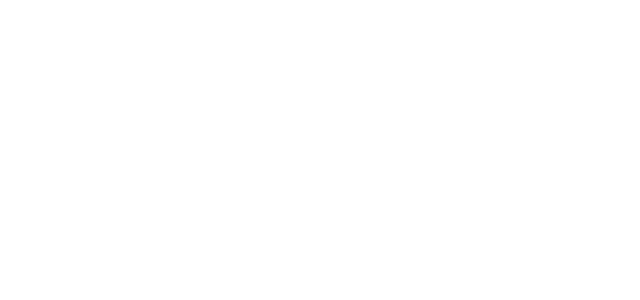
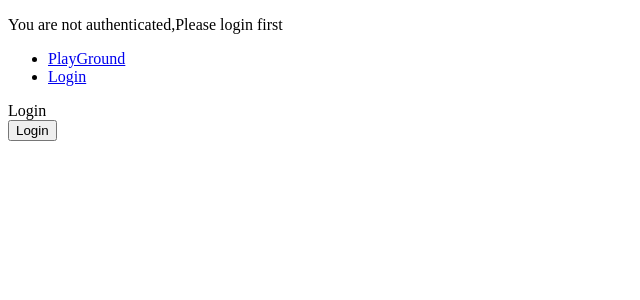
Before and after one commit to acciojob/code-playground-JHA123ABHIlash, a React app: page /login in a window 1280 px wide. Shown: the top 300 px of the page, without its empty margins (0-640 px from the left). Built offline with nearby package versions, Linux system fonts and the light colour scheme.

Commit message:
Completed

```diff
--- a/package.json
+++ b/package.json
@@ -13,12 +13,13 @@
   "license": "ISC",
   "dependencies": {
     "css-loader": "^4.3.0",
+    "cypress": "^9.5.0",
     "jest-junit": "^11.1.0",
     "react": "^16.13.1",
     "react-dom": "^16.13.1",
+    "react-router-dom": "^5.3.4",
     "style-loader": "^1.2.1",
-    "webpack-cli": "^3.3.12",
-    "cypress": "^9.5.0"
+    "webpack-cli": "^3.3.12"
   },
   "jest": {
     "moduleNameMapper": {
--- a/src/components/App.js
+++ b/src/components/App.js
@@ -1,11 +1,65 @@
-
-import React from "react";
+import React, { useState } from 'react'
 import './../styles/App.css';
+import { Switch,Route,Link } from "react-router-dom";
+import PlayGround from "./PlayGround";
+import Login from "./Login";
 
 const App = () => {
+    const [islogged,setIslogged]=useState(false);
+
+    function PrivateRoute({islogged,children}){
+      if(islogged){
+        return children;
+      }else{
+        return <Login setIslogged={setIslogged} islogged={islogged}/>
+      }
+    }
   return (
     <div>
-        {/* Do not remove the main div */}
+
+      <nav>
+             { islogged ? (
+            <div>
+
+                <p>Logged In, Now you can Enter PlayGround</p>
+            </div>
+        ):(
+            <div>
+
+                <p>You are not authenticated,Please login first</p>
+            </div>
+        )}
+        </nav>
+        <div>
+          <Link to="/"/>
+          <ul>
+            <li>
+              <Link to="/playground"> PlayGround</Link>
+            </li>
+            <li><Link to="/login">Login</Link></li>
+          </ul>
+        </div>
+        <Switch>
+
+          <Route exact path="/" render={() => <div>Page not Found</div>}></Route>
+
+          <Route path="/PlayGround" render={()=>(
+
+            <PrivateRoute islogged={islogged}>
+              <PlayGround/>
+            </PrivateRoute>
+
+          )}/>
+
+          <Route path="/login"  render={() => (
+            <Login
+              islogged={islogged}
+              setIslogged={setIslogged}
+            />
+          )}/>
+
+        </Switch>
+
     </div>
   )
 }
--- /dev/null
+++ b/src/components/Login.js
@@ -0,0 +1,26 @@
+import React from "react";
+export default function Login({islogged,setIslogged}) {
+
+    function handleBtn(){
+        setIslogged(!islogged);
+    }
+
+
+  return (
+    <div>
+        Login
+
+        { islogged ? (
+            <div>
+                <button onClick={handleBtn}>Logout</button>
+
+            </div>
+        ):(
+            <div>
+                <button onClick={handleBtn}>Login</button>
+
+            </div>
+        )}
+    </div>
+  )
+}
--- /dev/null
+++ b/src/components/PlayGround.js
@@ -0,0 +1,7 @@
+import React from 'react'
+
+export default function PlayGround() {
+  return (
+    <div>Hi welcome to code PlayGround.</div>
+  )
+}
--- a/src/index.js
+++ b/src/index.js
@@ -1,7 +1,10 @@
 import React from "react";
 import ReactDOM from "react-dom";
 import App from "./components/App";
+import {BrowserRouter} from 'react-router-dom';
 
 
-
-ReactDOM.render(<App />, document.getElementById("root"));
+ReactDOM.render(
+<BrowserRouter>
+    <App />
+</BrowserRouter>, document.getElementById("root"));
```
Also changed, not shown: 1 other file (tests, documents, lock files or other folders).
